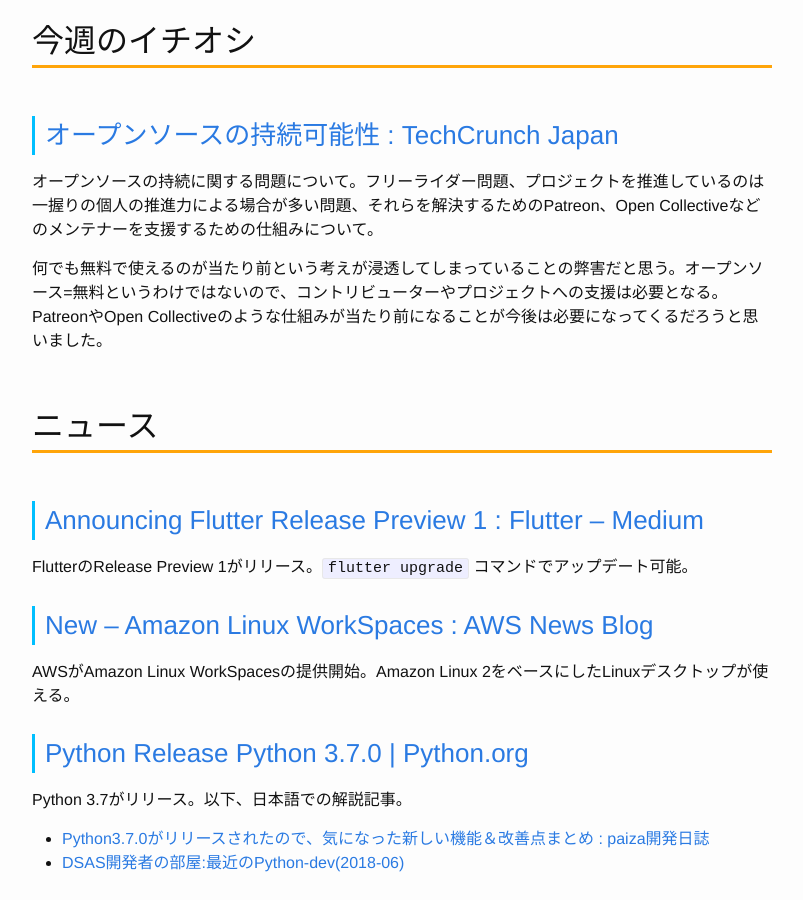
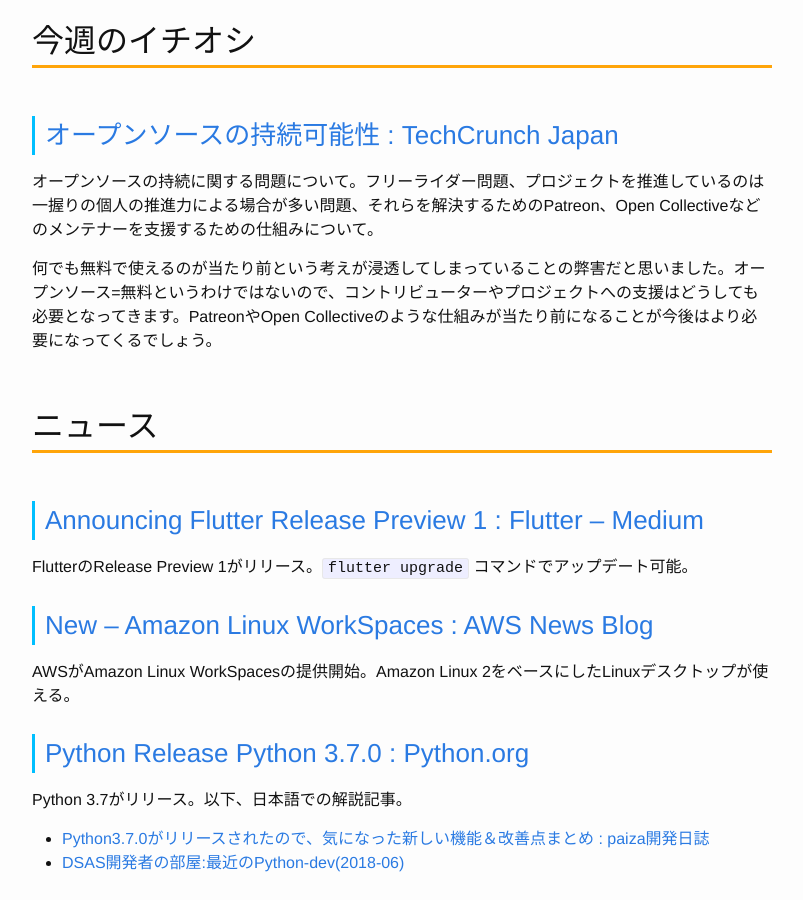
Before and after one commit to Gather-Tech/Gather-Tech.github.io, a Jekyll site: the page built from _posts/2018/2018-07-02-Gather105.md, in a window 1280 px wide and 900 px high, scrolled down 1156 px. Shown: the whole window, without its empty margins (238-1041 px from the left). Built offline with Jekyll 4.4.1, drawn with Linux system fonts in a browser that asks for light colours.

Commit message:
fix typo

```diff
--- a/_posts/2018/2018-07-02-Gather105.md
+++ b/_posts/2018/2018-07-02-Gather105.md
@@ -34,7 +34,7 @@
 
 オープンソースの持続に関する問題について。フリーライダー問題、プロジェクトを推進しているのは一握りの個人の推進力による場合が多い問題、それらを解決するためのPatreon、Open Collectiveなどのメンテナーを支援するための仕組みについて。
 
-何でも無料で使えるのが当たり前という考えが浸透してしまっていることの弊害だと思う。オープンソース=無料というわけではないので、コントリビューターやプロジェクトへの支援は必要となる。PatreonやOpen Collectiveのような仕組みが当たり前になることが今後は必要になってくるだろうと思いました。
+何でも無料で使えるのが当たり前という考えが浸透してしまっていることの弊害だと思いました。オープンソース=無料というわけではないので、コントリビューターやプロジェクトへの支援はどうしても必要となってきます。PatreonやOpen Collectiveのような仕組みが当たり前になることが今後はより必要になってくるでしょう。
 
 ## ニュース
 
@@ -46,7 +46,7 @@
 
 AWSがAmazon Linux WorkSpacesの提供開始。Amazon Linux 2をベースにしたLinuxデスクトップが使える。
 
-### [Python Release Python 3.7.0 | Python.org](https://www.python.org/downloads/release/python-370/?hn)
+### [Python Release Python 3.7.0 : Python.org](https://www.python.org/downloads/release/python-370/?hn)
 
 Python 3.7がリリース。以下、日本語での解説記事。
 
@@ -91,7 +91,7 @@
 
 ## ツール、ライブラリ
 
-### ### [mzp/trello.md: GitHub](https://github.com/mzp/trello.md)
+### [mzp/trello.md: GitHub](https://github.com/mzp/trello.md)
 
 Trelloのボードのタスク情報をMarkdownでコピーするChrome Extension。
 
```
